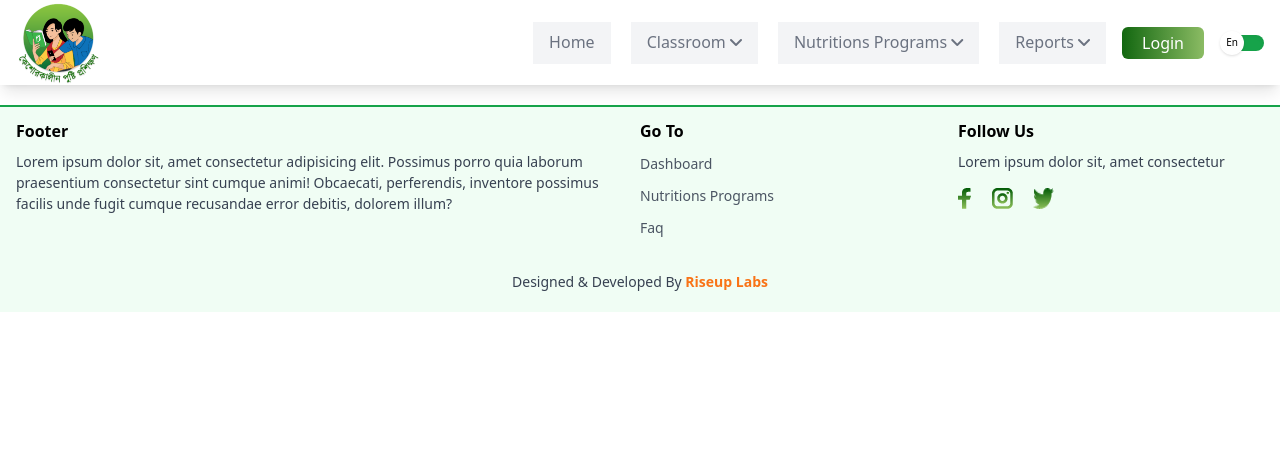
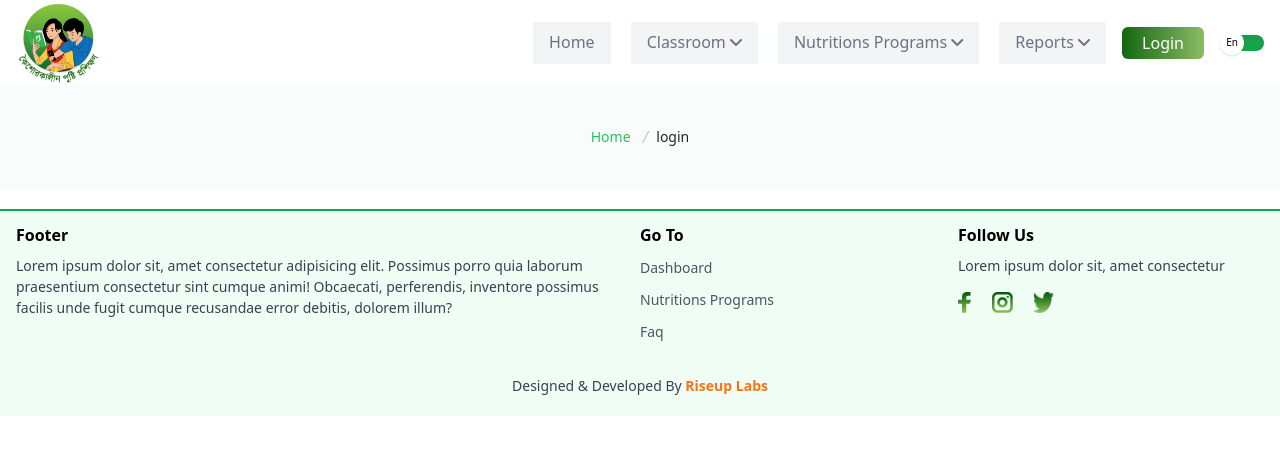
Before and after one commit to masud001/nutrition-website, a website with bundled scripts: page src/login-page.html in a window 1280 px wide. Built offline with nearby package versions, Linux system fonts and the light colour scheme.

Commit message:
login page simple breadcrumb done

```diff
--- a/src/login-page.html
+++ b/src/login-page.html
@@ -4,7 +4,7 @@
 		<meta charset="UTF-8" />
 		<meta http-equiv="X-UA-Compatible" content="IE=edge" />
 		<meta name="viewport" content="width=device-width, initial-scale=1.0" />
-		<title>Home || Nutrition Monitoring Website</title>
+		<title>Login || Nutrition Monitoring Website</title>
 		<!-- font-awesome icons css  -->
 		<link rel="stylesheet" href="./assets/fontawesome/css/all.css" />
 		<!-- tailwind css  -->
@@ -225,6 +225,36 @@
 		</header>
 		<!--NOTE: Page header section END  -->
 
+        <!-- TODO: simple breadCrumb (design 1 ) START  -->
+        <section class="mx-auto bg-[#FAFBFB] py-4 lg:py-10">
+            <div class="container">
+                <nav class="flex justify-center" aria-label="Breadcrumb">
+                    <ol class="inline-flex items-center space-x-1 md:space-x-3">
+                        <!-- items  -->
+                      <li class="inline-flex items-center">
+                        <a href="/#" class="inline-flex items-center text-sm font-medium text-green-500 hover:text-[#22262A] ">
+                          Home
+                        </a>
+                      </li>
+                       <!-- items  -->
+                      <!-- <li>
+                        <div class="flex items-center">
+                            <i class="text-[#C1C8CE]"><span>&#47;</span></i>
+                          <a href="#" class="ml-1 text-sm font-medium text-gray-700 hover:text-[#22262A] md:ml-2 ">Projects</a>
+                        </div>
+                      </li> -->
+                       <!-- items  -->
+                      <li aria-current="page">
+                        <div class="flex items-center">
+                            <i class="text-[#C1C8CE]"><span>&#47;</span></i>
+                          <span class="ml-1 text-sm font-medium text-[#22262A] md:ml-2">login</span>
+                        </div>
+                      </li>
+                    </ol>
+                  </nav>
+            </div>
+        </section>
+        <!-- TODO: simple breadCrumb END -->
 
 
 
```
Also changed, not shown: src/assets/css/output/tailwind.css.
